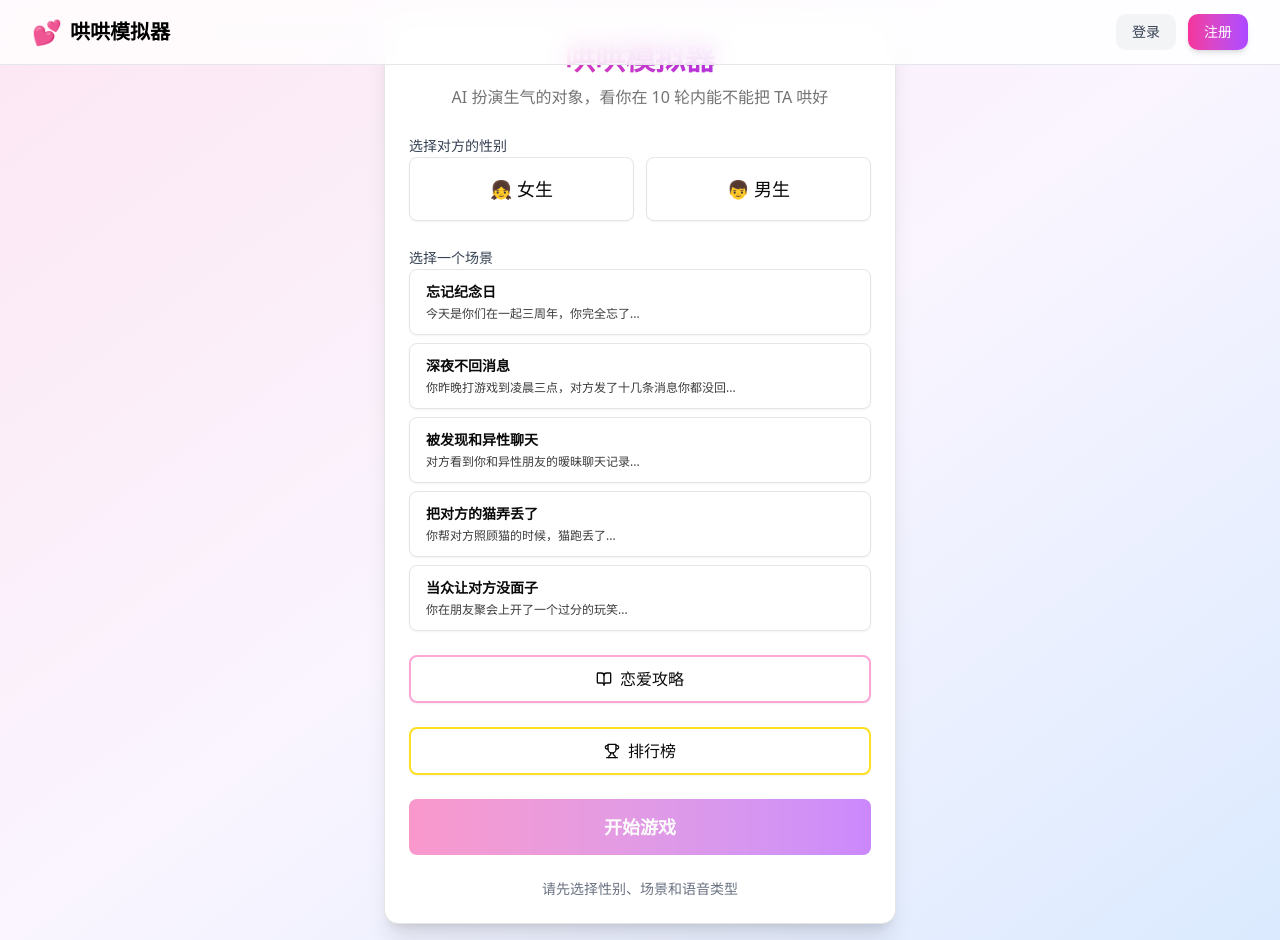
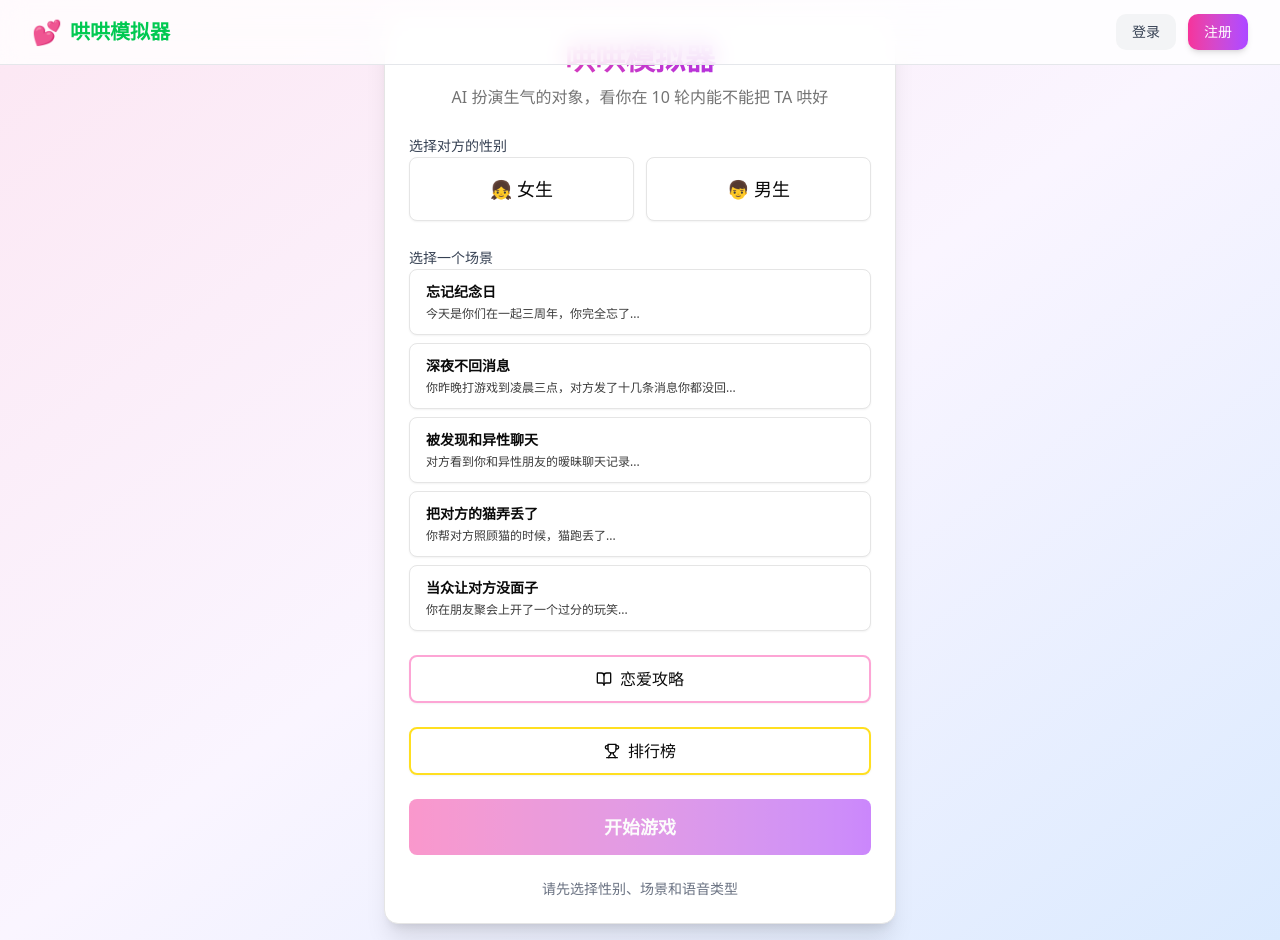
Before and after one commit to mail2sea/projects-HH-simulator, a Next.js app: page / in a window 1280 px wide. Built offline with nearby package versions, Linux system fonts and the light colour scheme.

Commit message:
style: 将导航栏标题颜色改为绿色

```diff
--- a/src/app/page.tsx
+++ b/src/app/page.tsx
@@ -18,7 +18,7 @@ function Navbar() {
           {/* Logo */}
           <Link href="/" className="flex items-center space-x-2">
             <span className="text-2xl">💕</span>
-            <span className="text-xl font-bold text-black">
+            <span className="text-xl font-bold text-green-500">
               哄哄模拟器
             </span>
           </Link>
```
